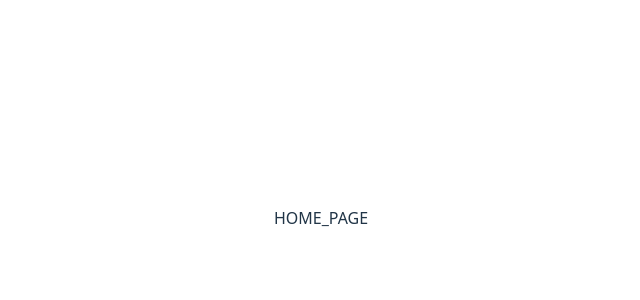
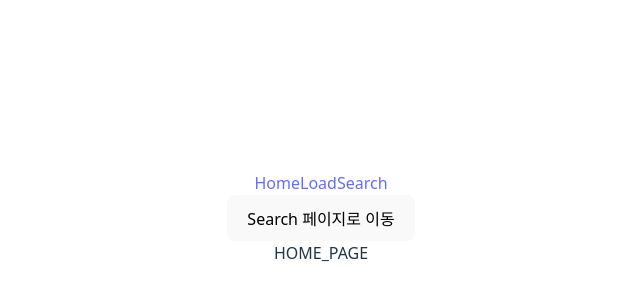
Before and after one commit to Jinacker/ISSUE_ONE, a React (Vite) app in the folder ISSUE_ONE/: page / in a window 1280 px wide. Shown: the part 182-482 px from the top of the page, without its empty margins (319-959 px from the left). Built offline with nearby package versions, Linux system fonts and the light colour scheme.

Commit message:
[FEAT] 페이지 이동 구현 (Link/Navigate Hook 사용) DATE:2025/05/13 1. 임시 페이지 이동 버튼 생성

```diff
--- a/ISSUE_ONE/src/App.jsx
+++ b/ISSUE_ONE/src/App.jsx
@@ -1,5 +1,6 @@
 /* eslint-disable no-unused-vars */
-import {Routes, Route} from 'react-router-dom'
+
+import {Routes, Route, Link, useNavigate} from 'react-router-dom'
 
 import './App.css'
 import Home from './pages/Home'
@@ -11,13 +12,27 @@ import Notfound from './pages/Notfound'
 
 function App() {
 
+  const nav = useNavigate(); // navigation 함수 생성 => 원하는 페이지로 이동가능
+
+  const onClickButton = () => { // 이벤트 핸들러 생성
+    nav("/search");
+  }
+
   return (
+    <>
+    <div>
+      <Link to = {"/"}>Home</Link>
+      <Link to = {"/load"}>Load</Link>
+      <Link to = {"/search"}>Search</Link>
+    </div>
+    <button onClick ={onClickButton}>Search 페이지로 이동</button>
     <Routes>
       <Route path = "/" element = {<Home></Home>}></Route>
       <Route path = "/load" element = {<Loading></Loading>}></Route>
       <Route path = "/search" element = {<Search></Search>}></Route>
       <Route path = "*" element = {<Notfound></Notfound>}></Route>
     </Routes>
+    </>
   )
 }
 
```
